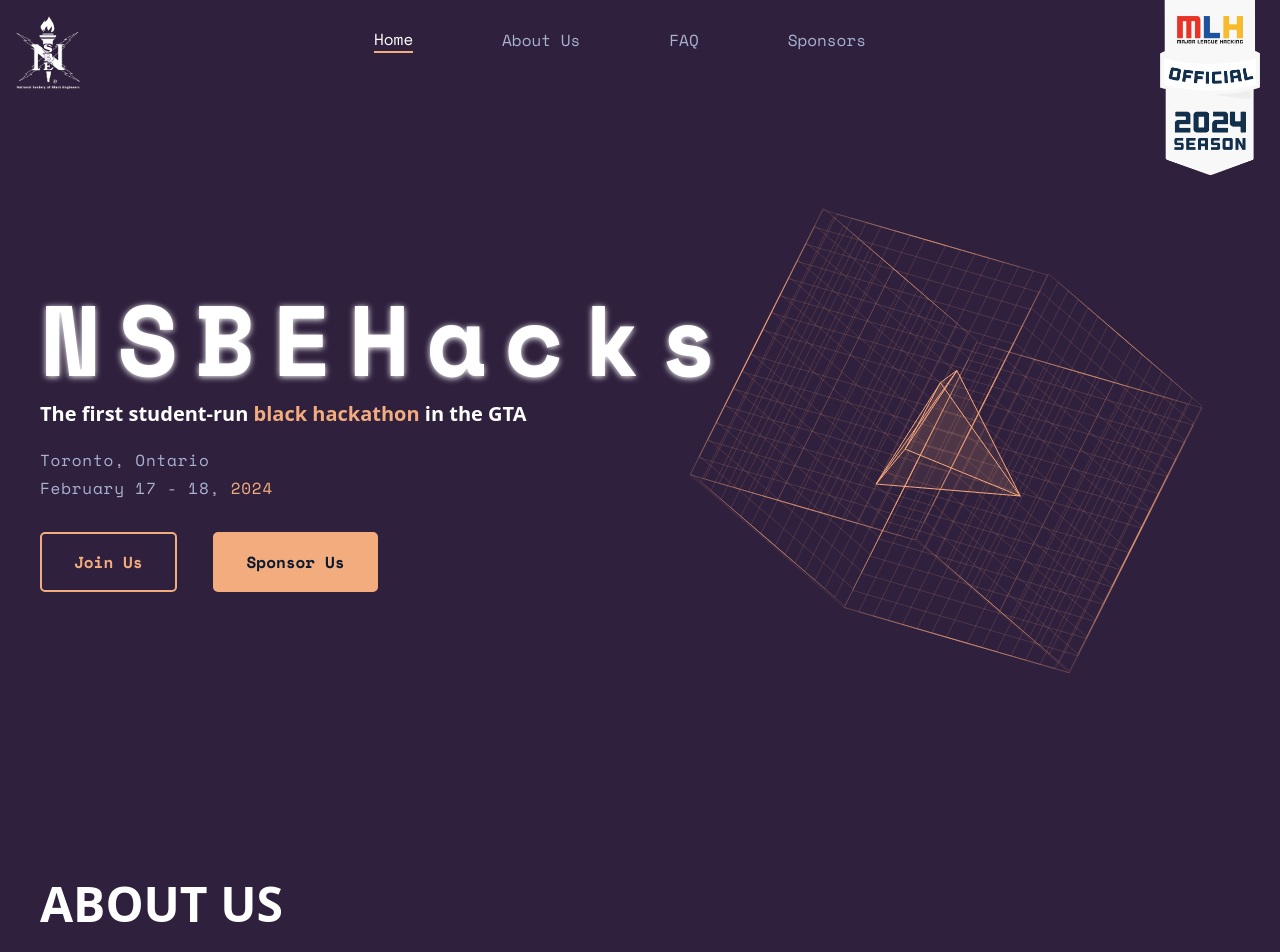
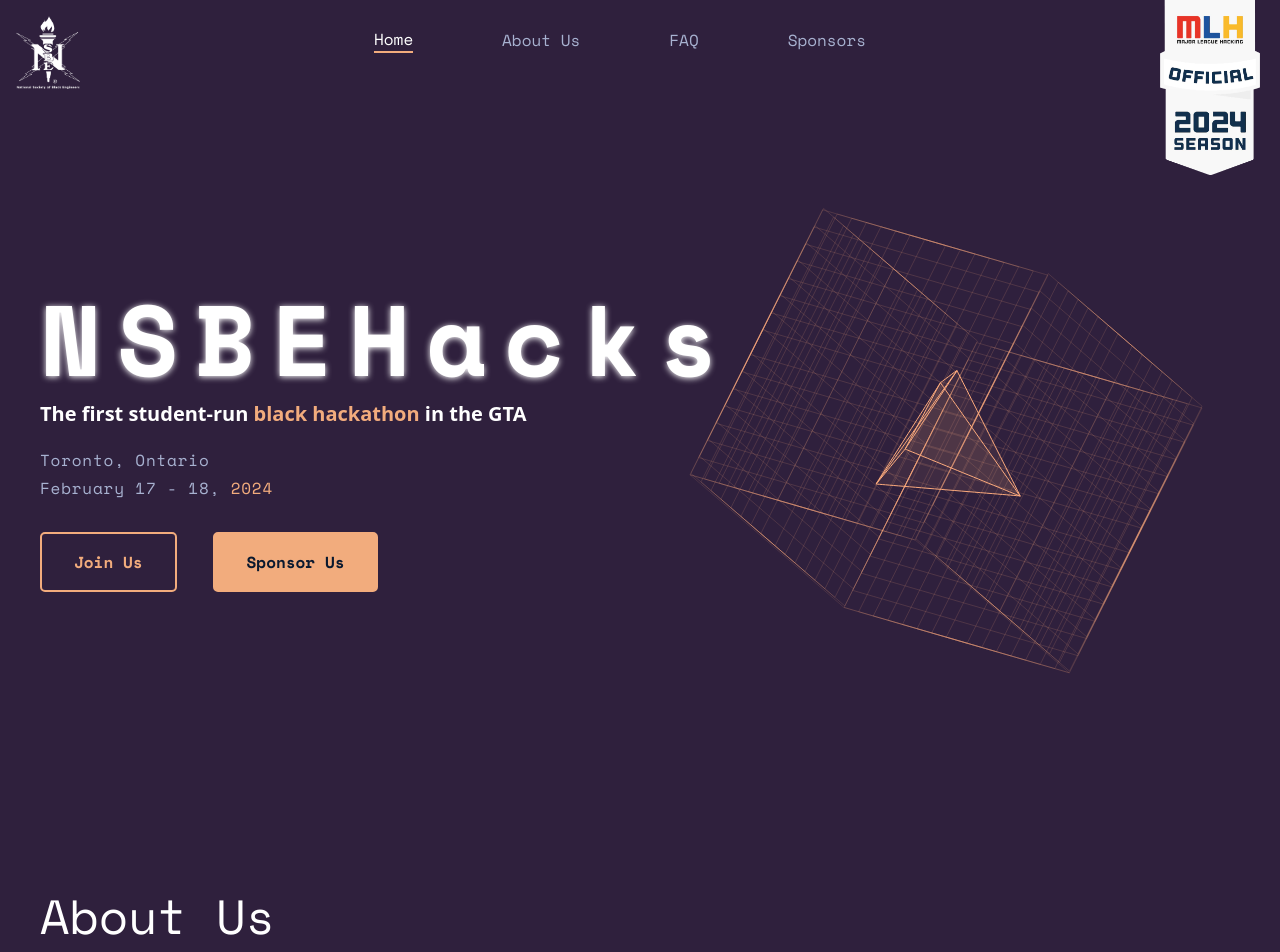
Before and after one commit to rtutz/NSBE-website, a React (Vite) app: page / in a window 1280 px wide. Shown: the top 952 px of the page. Built offline with nearby package versions, Linux system fonts and the light colour scheme.

Commit message:
added about us animation

```diff
--- a/package.json
+++ b/package.json
@@ -19,7 +19,8 @@
     "react": "^18.2.0",
     "react-dom": "^18.2.0",
     "react-router-dom": "^6.15.0",
-    "react-router-hash-link": "^2.4.3"
+    "react-router-hash-link": "^2.4.3",
+    "react-type-animation": "^3.2.0"
   },
   "devDependencies": {
     "@types/react": "^18.2.15",
--- a/src/App.css
+++ b/src/App.css
@@ -60,3 +60,16 @@ img {
   flex: 1;
   height: calc(100vh - 5rem);
 }
+
+.type::after {
+  content: '|';
+  animation: cursor 1.1s infinite step-start;
+  color: #f2ac7d;
+  font-weight: 700;
+}
+
+@keyframes cursor {
+  50% {
+    opacity: 0;
+  }
+}
--- a/src/components/About.jsx
+++ b/src/components/About.jsx
@@ -1,8 +1,19 @@
+import { TypeAnimation } from 'react-type-animation';
+import "../App.css"
+
 function About() {
     return (
         <div className="flex flex-col justify-center mt-20 mx-10">
             <div id="about-header">
-                <h1 className="font-sans font-bold text-5xl mb-10 tracking-normal">ABOUT US</h1>
+            <TypeAnimation
+            wrapper={"div"}
+            sequence={['About Us', 500]}
+            cursor={false}
+            speed={1}
+            style={{ fontSize: '3rem' }}
+            repeat={0}
+            className="type"
+            />
             </div>
             <div id="about-content">
                 <p>
```
Also changed, not shown: 1 other file (tests, documents, lock files or other folders).
